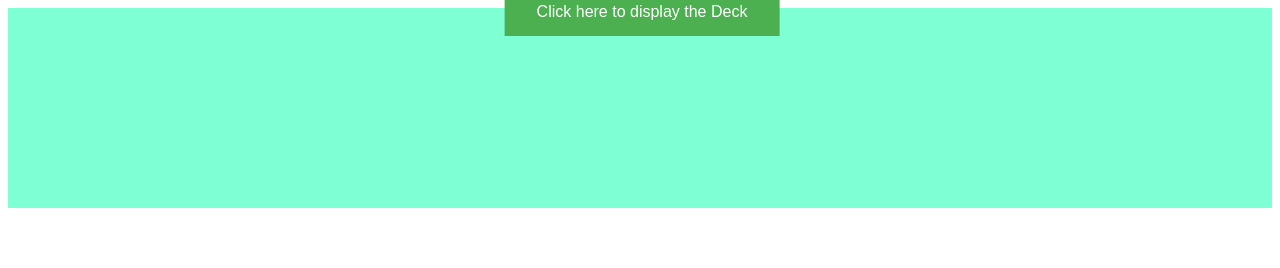
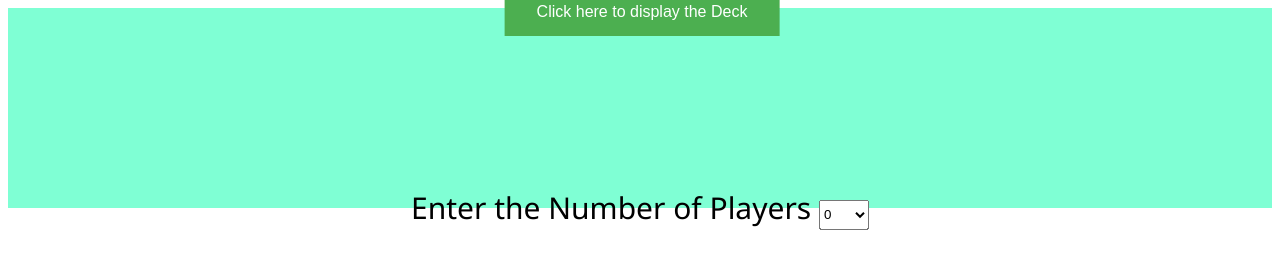
Before and after one commit to nsaju/javascript, a plain HTML site: page javascript/index.html in a window 1280 px wide. Drawn offline with Linux system fonts and the light colour scheme.

Commit message:
Added button to select number of players on the deck

```diff
--- a/javascript/index.html
+++ b/javascript/index.html
@@ -11,11 +11,26 @@
 <body>
     <div class="mainbody">
         <div class="decktable">
-        <button class="button" onclick="show()">Click here to display the Deck</button>
+            <button class="button" onclick="show()">Click here to display the Deck</button>
 
             <p class="deck-result" id="array"></p>
 
+
         </div>
+        <div class="landing-page">
+            <label>Enter the Number of Players</label>
+            <select class="player-button">
+                <option value="0">0</option>
+                <option value="1">1</option>
+                <option value="2">2</option>
+                <option value="3">3</option>
+                <option value="4">4</option>
+                <option value="5">5</option>
+                <option value="6">6</option>
+            </select>
+
+        </div>
+
     </div>
 </body>
 </html>
--- a/javascript/style.css
+++ b/javascript/style.css
@@ -33,3 +33,18 @@
     font-family: 'Segoe UI', Tahoma, Geneva, Verdana, sans-serif;
     font-weight: 500;
 }
+
+.landing-page {
+    position:absolute;
+    left: 50%;
+    -ms-transform: translate(-50%, -50%);
+    transform: translate(-50%, -50%);
+    font-size: 30px;
+    font-family: 'Segoe UI', Tahoma, Geneva, Verdana, sans-serif;
+}
+
+.player-button{
+    width: 50px;
+    height:30px
+
+}
```
Also changed, not shown: javascript/script.js (line endings or trailing spaces).
